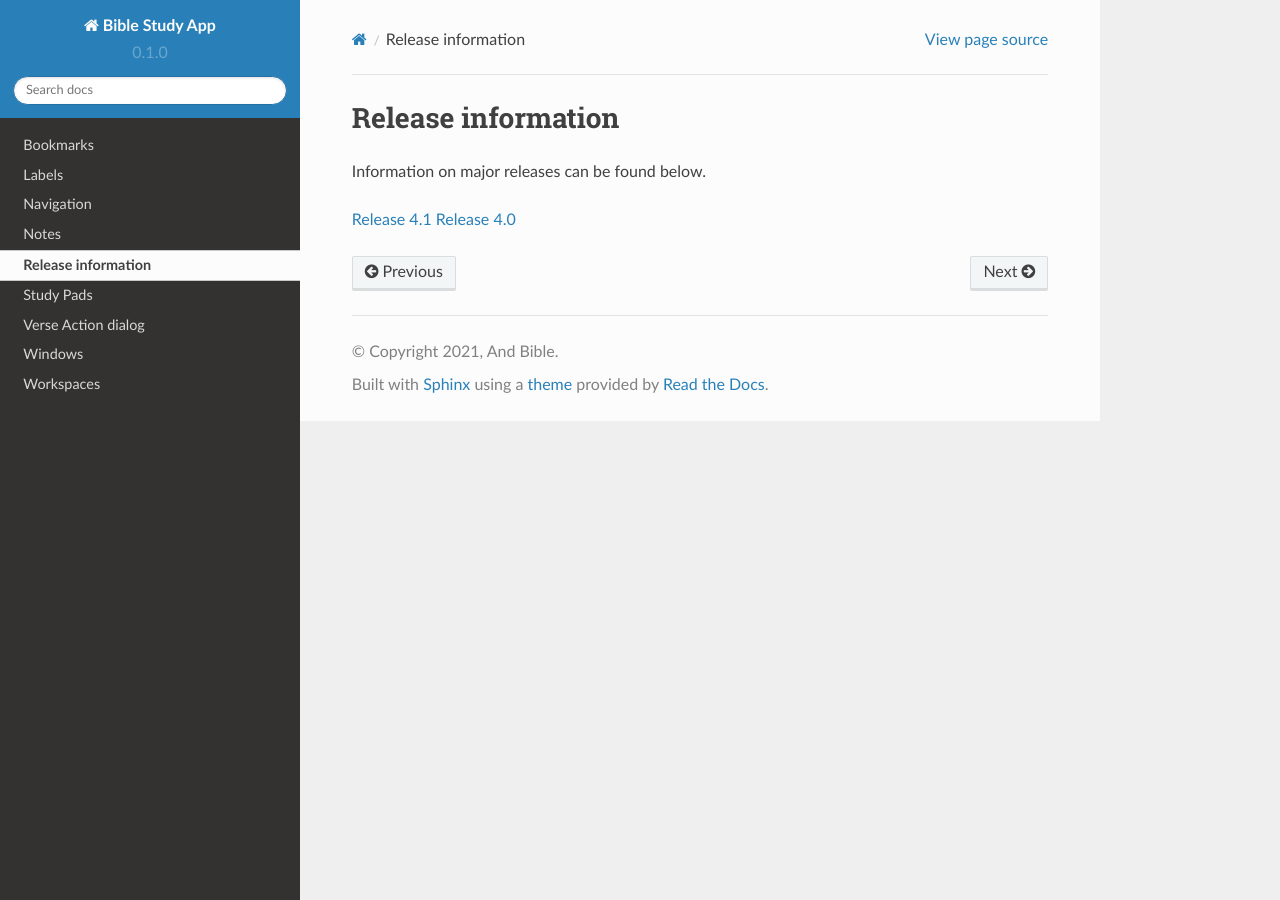
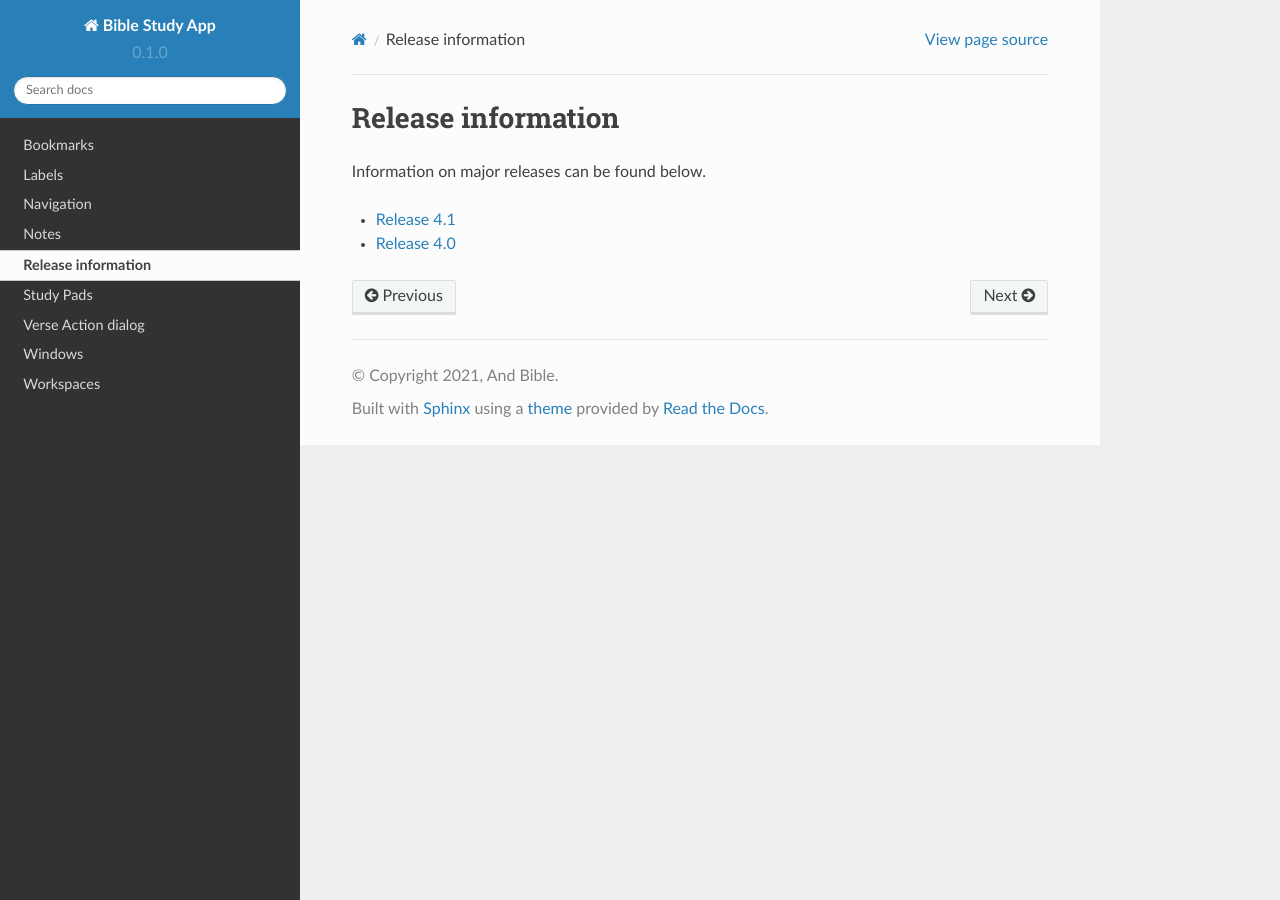
Before and after one commit to AndBible/docs, a Sphinx documentation site: the page built from docs/source/releases.rst, in a window 1280 px wide. Built offline with Sphinx 7.4.7 and the Read the Docs theme 2.0.0, drawn with Linux system fonts in a browser that asks for light colours; pages that are not in the unit, such as notebooks, are missing from menus.

```diff
--- a/docs/source/releases.rst
+++ b/docs/source/releases.rst
@@ -3,5 +3,5 @@ Release information
 
 Information on major releases can be found below.
 
-:doc:`release_4_1`
-:doc:`release_4_0`
+* :doc:`release_4_1`
+* :doc:`release_4_0`
```
